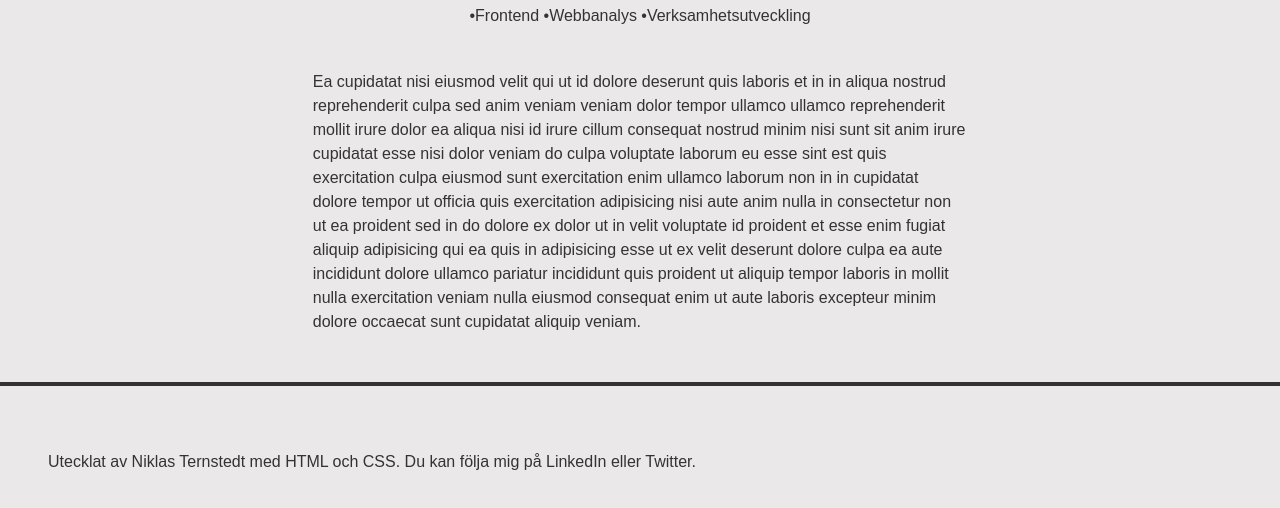
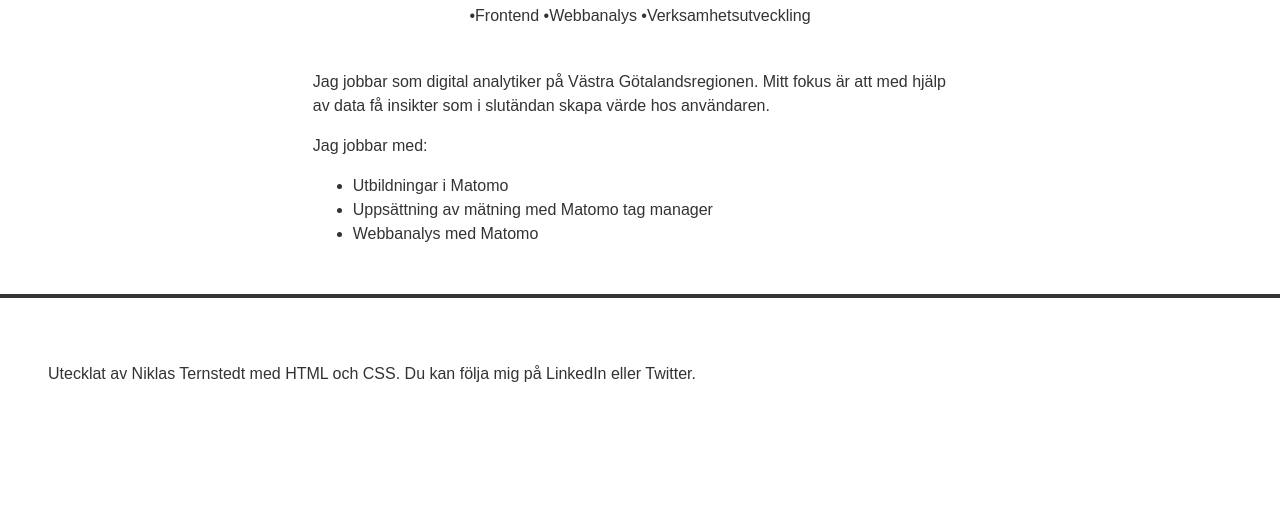
Before and after one commit to niklasternstedt/niklasternstedt.se, a plain HTML site: page index.html in a window 1280 px wide. Shown: the part 392-900 px from the top of the page. After the commit the page ends 842 px from the top, so only its background shows below. Drawn offline with Linux system fonts and the light colour scheme.

Commit message:
added new text

```diff
--- a/index.html
+++ b/index.html
@@ -32,7 +32,13 @@
         </div>
       </div>
       <div class="container">
-        <p class="preamble">Ea cupidatat nisi eiusmod velit qui ut id dolore deserunt quis laboris et in in aliqua nostrud reprehenderit culpa sed anim veniam veniam dolor tempor ullamco ullamco reprehenderit mollit irure dolor ea aliqua nisi id irure cillum consequat nostrud minim nisi sunt sit anim irure cupidatat esse nisi dolor veniam do culpa voluptate laborum eu esse sint est quis exercitation culpa eiusmod sunt exercitation enim ullamco laborum non in in cupidatat dolore tempor ut officia quis exercitation adipisicing nisi aute anim nulla in consectetur non ut ea proident sed in do dolore ex dolor ut in velit voluptate id proident et esse enim fugiat aliquip adipisicing qui ea quis in adipisicing esse ut ex velit deserunt dolore culpa ea aute incididunt dolore ullamco pariatur incididunt quis proident ut aliquip tempor laboris in mollit nulla exercitation veniam nulla eiusmod consequat enim ut aute laboris excepteur minim dolore occaecat sunt cupidatat aliquip veniam.
+        <p class="preamble">Jag jobbar som digital analytiker på Västra Götalandsregionen. Mitt fokus är att med hjälp av data få insikter som i slutändan skapa värde hos användaren.</p>
+        <p>Jag jobbar med:</p>
+        <ul>
+          <li>Utbildningar i Matomo</li>
+          <li>Uppsättning av mätning med Matomo tag manager</li>
+          <li>Webbanalys med Matomo</li>
+        </ul>
       </div>
     </main>
     <script src="scripts/main.js"></script>
--- a/styles/style.css
+++ b/styles/style.css
@@ -10,7 +10,7 @@ html {
 
 body {
   margin: 0;
-  background-color: #eae8e8;
+  background-color: #fff;
   color: #333;
   display: flex;
   flex-direction: column;
```
